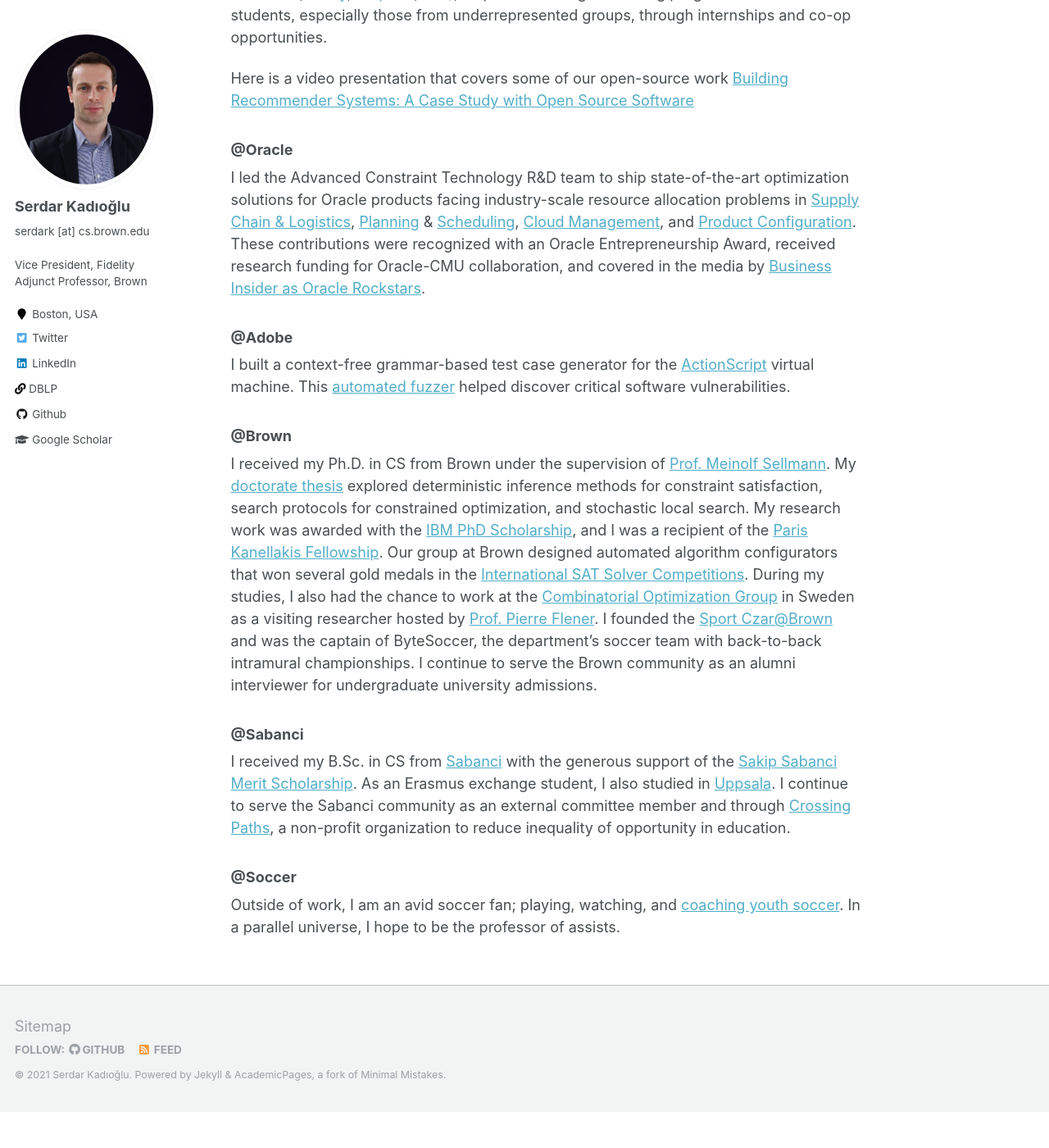
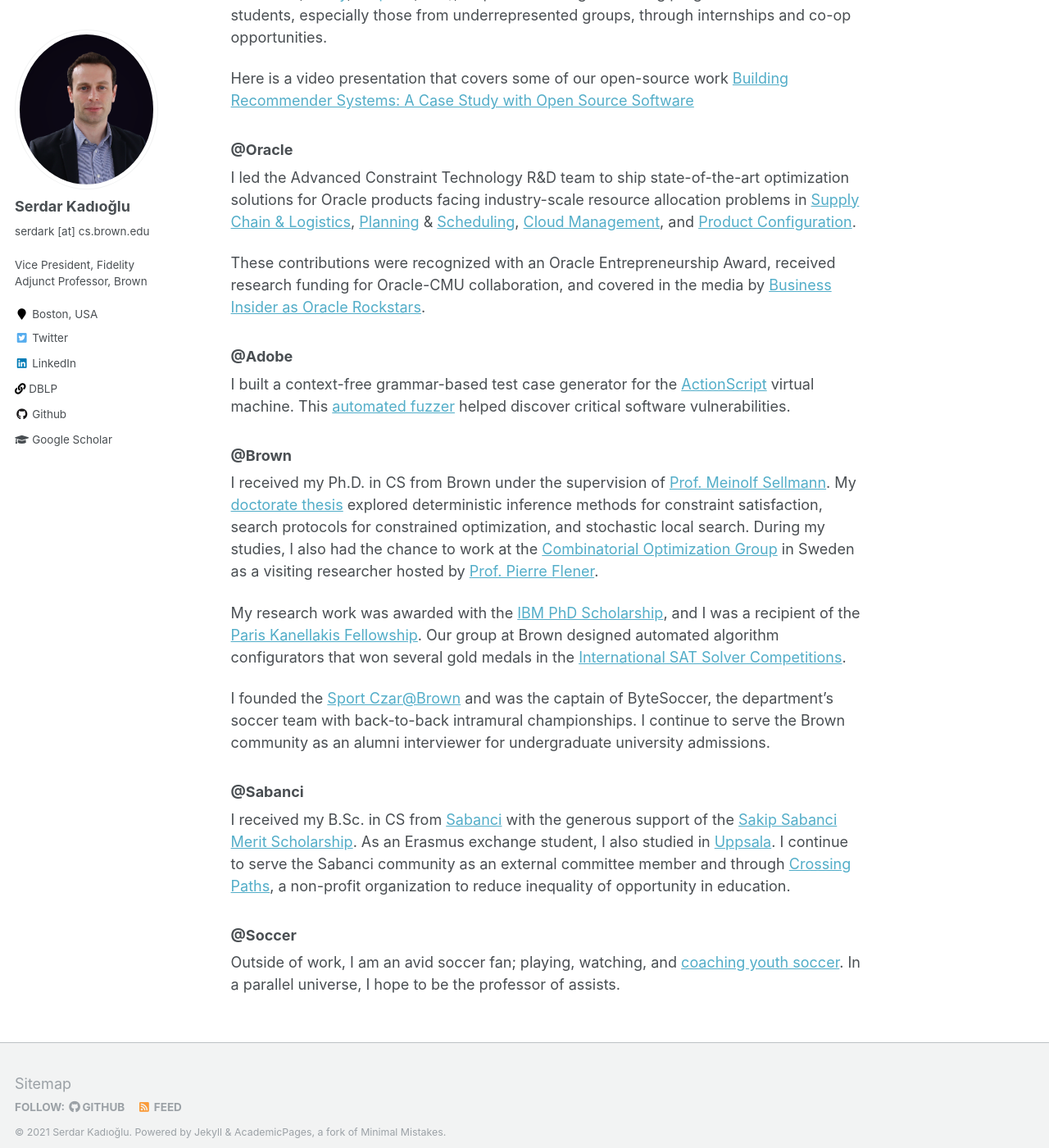
Before and after one commit to skadio/skadio.github.io, a Jekyll site: the page built from _pages/about.md, in a window 1280 px wide and 1400 px high, scrolled down 940 px. Shown: the whole window at 82% size. Built offline with Jekyll 4.4.1, drawn with Linux system fonts in a browser that asks for light colours; before the commit the page ends 2296 px from its top, so only the background shows below that.

```diff
--- a/_pages/about.md
+++ b/_pages/about.md
@@ -29,7 +29,9 @@ Here is a video presentation that covers some of our open-source work [Building
 
 ### @Oracle
 
-I led the Advanced Constraint Technology R&D team to ship state-of-the-art optimization solutions for Oracle products facing industry-scale resource allocation problems in [Supply Chain & Logistics](https://www.oracle.com/scm/), [Planning](https://www.oracle.com/erp/) & [Scheduling](https://www.oracle.com/human-capital-management/), [Cloud Management](https://www.oracle.com/java/coherence/), and [Product Configuration](https://www.oracle.com/cx/). These contributions were recognized with an Oracle Entrepreneurship Award, received research funding for Oracle-CMU collaboration, and covered in the media by [Business Insider as Oracle Rockstars](https://www.businessinsider.com/oracle-rock-star-engineers-2016-3?op=0#serdar-kadioglu-turning-theory-into-products-21).
+I led the Advanced Constraint Technology R&D team to ship state-of-the-art optimization solutions for Oracle products facing industry-scale resource allocation problems in [Supply Chain & Logistics](https://www.oracle.com/scm/), [Planning](https://www.oracle.com/erp/) & [Scheduling](https://www.oracle.com/human-capital-management/), [Cloud Management](https://www.oracle.com/java/coherence/), and [Product Configuration](https://www.oracle.com/cx/).
+
+These contributions were recognized with an Oracle Entrepreneurship Award, received research funding for Oracle-CMU collaboration, and covered in the media by [Business Insider as Oracle Rockstars](https://www.businessinsider.com/oracle-rock-star-engineers-2016-3?op=0#serdar-kadioglu-turning-theory-into-products-21).
 
 ### @Adobe
 
@@ -37,7 +39,11 @@ I built a context-free grammar-based test case generator for the [ActionScript](
 
 ### @Brown
 
-I received my Ph.D. in CS from Brown under the supervision of [Prof. Meinolf Sellmann](https://en.wikipedia.org/wiki/Meinolf_Sellmann). My [doctorate thesis](http://cs.brown.edu/research/pubs/theses/phd/2012/kadioglu.pdf) explored deterministic inference methods for constraint satisfaction, search protocols for constrained optimization, and stochastic local search. My research work was awarded with the [IBM PhD Scholarship](http://www.research.ibm.com/university/awards/phdfellowship.shtml), and I was a recipient of the [Paris Kanellakis Fellowship](https://en.wikipedia.org/wiki/Paris_Kanellakis). Our group at Brown designed automated algorithm configurators that won several gold medals in the [International SAT Solver Competitions](http://www.satcompetition.org/). During my studies, I also had the chance to work at the [Combinatorial Optimization Group](http://www.it.uu.se/research/group/astra) in Sweden as a visiting researcher hosted by [Prof. Pierre Flener](http://user.it.uu.se/~pierref/). I founded the [Sport Czar@Brown](http://cs.brown.edu/degrees/misc/jobs/jobs.html#sport) and was the captain of ByteSoccer, the department's soccer team with back-to-back intramural championships. I continue to serve the Brown community as an alumni interviewer for undergraduate university admissions.
+I received my Ph.D. in CS from Brown under the supervision of [Prof. Meinolf Sellmann](https://en.wikipedia.org/wiki/Meinolf_Sellmann). My [doctorate thesis](http://cs.brown.edu/research/pubs/theses/phd/2012/kadioglu.pdf) explored deterministic inference methods for constraint satisfaction, search protocols for constrained optimization, and stochastic local search. During my studies, I also had the chance to work at the [Combinatorial Optimization Group](http://www.it.uu.se/research/group/astra) in Sweden as a visiting researcher hosted by [Prof. Pierre Flener](http://user.it.uu.se/~pierref/).
+
+My research work was awarded with the [IBM PhD Scholarship](http://www.research.ibm.com/university/awards/phdfellowship.shtml), and I was a recipient of the [Paris Kanellakis Fellowship](https://en.wikipedia.org/wiki/Paris_Kanellakis). Our group at Brown designed automated algorithm configurators that won several gold medals in the [International SAT Solver Competitions](http://www.satcompetition.org/).
+
+I founded the [Sport Czar@Brown](http://cs.brown.edu/degrees/misc/jobs/jobs.html#sport) and was the captain of ByteSoccer, the department's soccer team with back-to-back intramural championships. I continue to serve the Brown community as an alumni interviewer for undergraduate university admissions.
 
 ### @Sabanci
 
```
